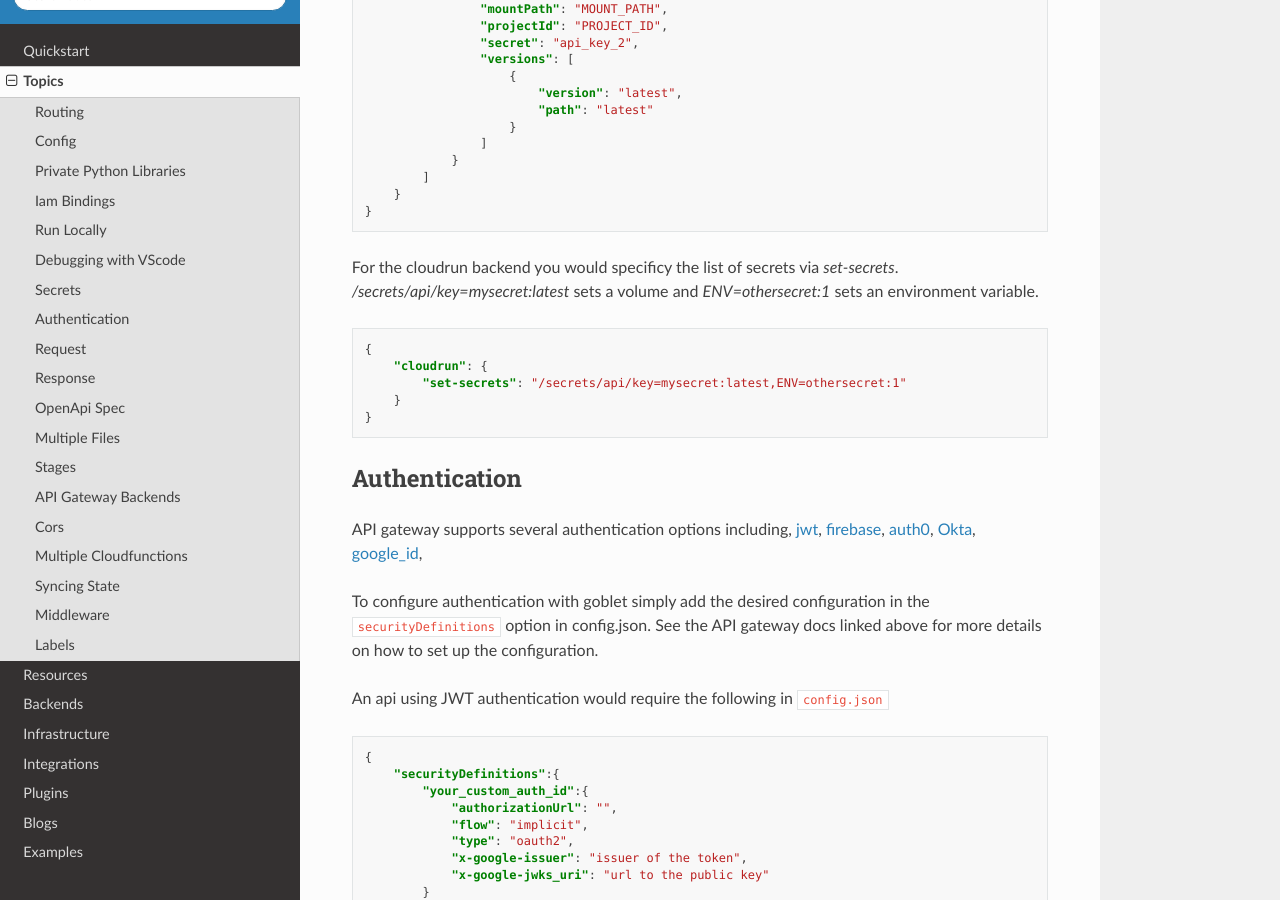
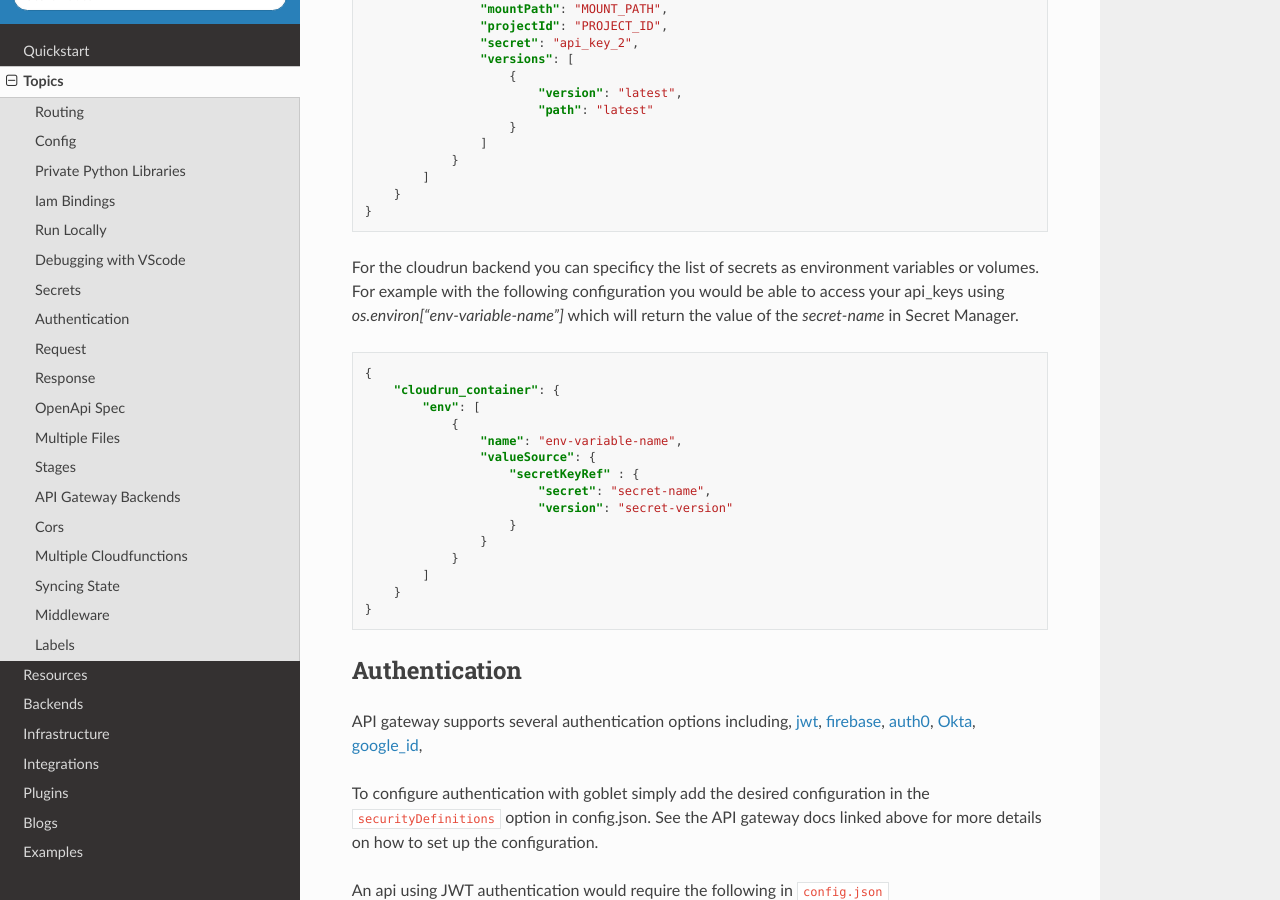
Before and after one commit to goblet/goblet, a Sphinx documentation site: the page built from docs/source/topics.rst, in a window 1280 px wide and 900 px high, scrolled down 6501 px. Built offline with Sphinx 7.4.7 and the Read the Docs theme 2.0.0, drawn with Linux system fonts in a browser that asks for light colours.

Commit message:
update cloudrun secrets documentation (#286)
* update cloudrun secrets documentation

* update description

```diff
--- a/docs/source/topics.rst
+++ b/docs/source/topics.rst
@@ -346,14 +346,24 @@ cloudfunction also supports secret volumes
         }
     }
 
-For the cloudrun backend you would specificy the list of secrets via `set-secrets`. `/secrets/api/key=mysecret:latest` sets a volume and `ENV=othersecret:1`
-sets an environment variable.
+For the cloudrun backend you can specificy the list of secrets as environment variables or volumes. For example with the following configuration you would be able to access
+your api_keys using `os.environ["env-variable-name"]` which will return the value of the `secret-name` in Secret Manager.
 
 .. code:: json
 
     {
-        "cloudrun": {
-            "set-secrets": "/secrets/api/key=mysecret:latest,ENV=othersecret:1"
+        "cloudrun_container": {
+            "env": [
+                {
+                    "name": "env-variable-name",
+                    "valueSource": {
+                        "secretKeyRef" : {
+                            "secret": "secret-name",
+                            "version": "secret-version"
+                        }
+                    }
+                }
+            ]
         }
     }
 
```
